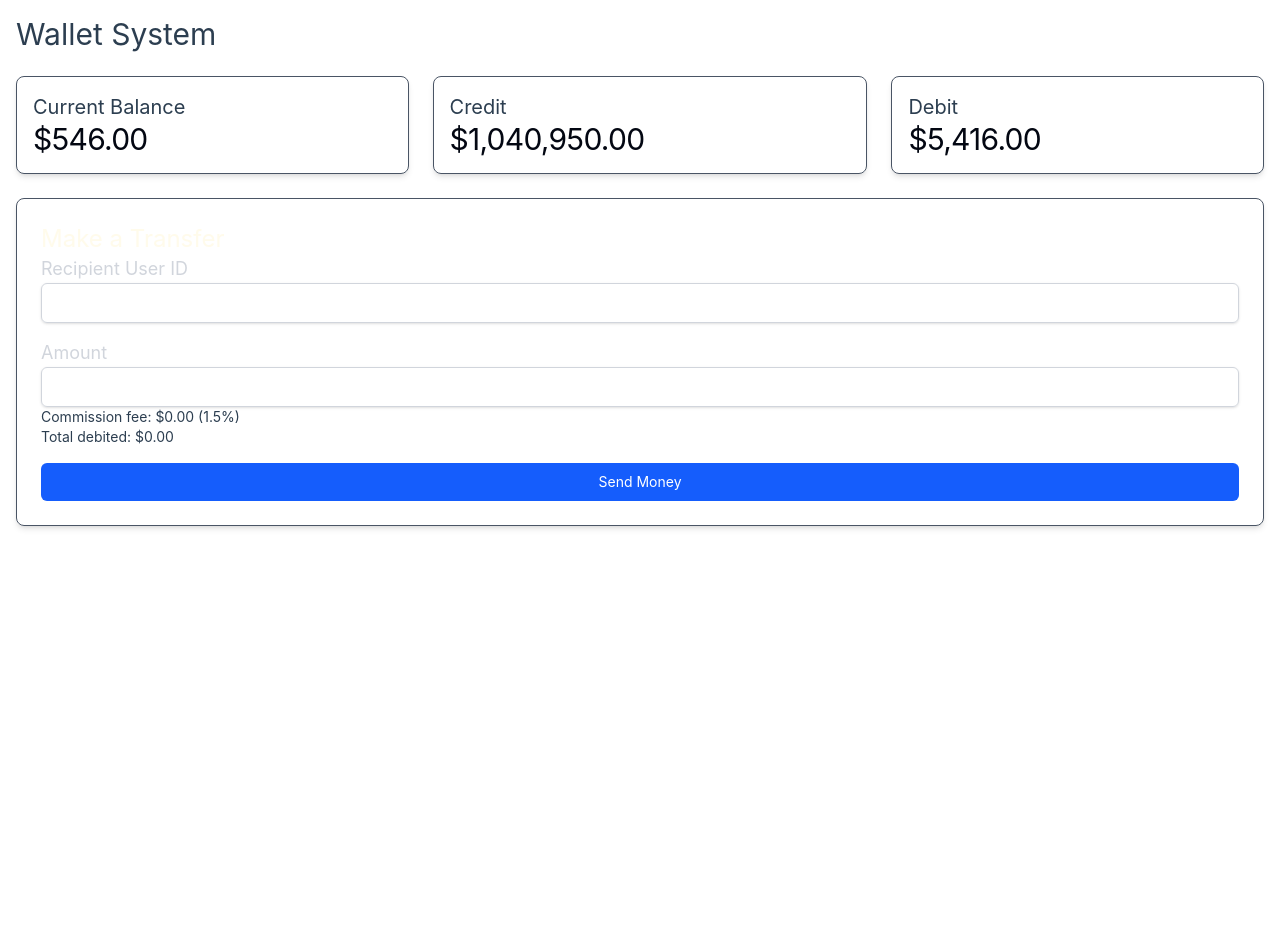
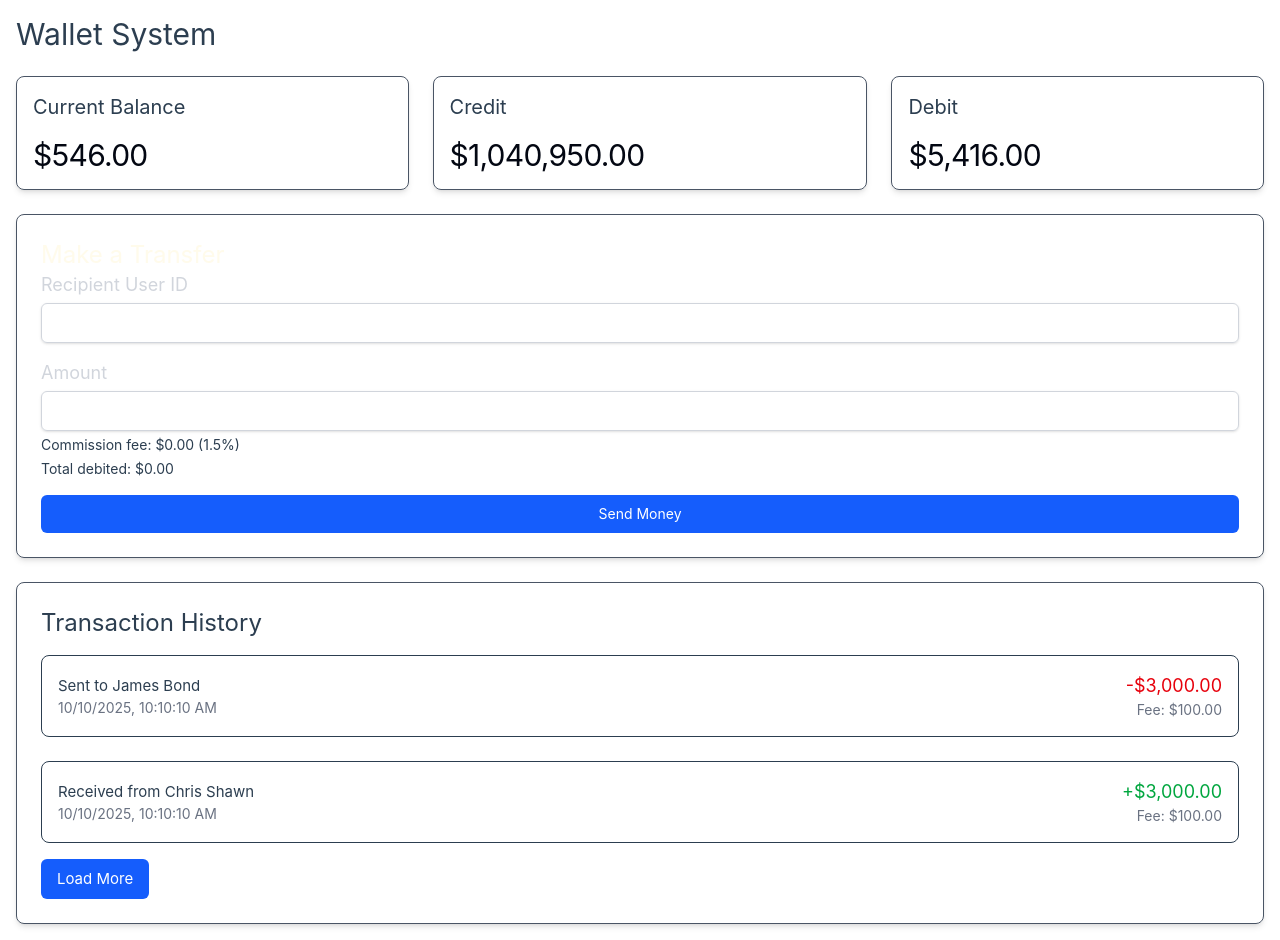
Before and after one commit to GeneraalAladeen/pimono-frontend, a Vue app: page / in a window 1280 px wide. Before the commit the page ends 800 px from the top, so only its background shows below. Built offline with nearby package versions, Linux system fonts and the light colour scheme.

Commit message:
create transaction history component

```diff
--- a/src/App.vue
+++ b/src/App.vue
@@ -1,22 +1,62 @@
 <script setup>
 import { ref } from 'vue'
 
-import BalanceCard from './components/BalanceCard.vue'
-import TransferForm from './components/TransferForm.vue'
+import BalanceCard from '@/components/BalanceCard.vue'
+import TransferForm from '@/components/TransferForm.vue'
+import TransactionHistory from '@/components/TransactionHistory.vue'
 
 const balance = ref(546)
 const credit = ref(1040950)
 const debit = ref(5416)
+const pagination = ref({
+  first: null,
+  last: null,
+  prev: null,
+  next: 'https://staging.pimono.com/api/transactions?cursor=eyJpZCI6MTgsIl9wb2ludHNUb05leHRJdGVtcyI6dHJ1ZX0',
+})
+const transactions = ref([
+  {
+    commission_fee: 100,
+    amount: 3000,
+    receiver: {
+      id: 123,
+      name: 'James Bond',
+    },
+    sender: {
+      id: 1,
+      name: 'Jane Doe',
+    },
+    created_at: '2025-10-10 10:10:10',
+  },
+  {
+    commission_fee: 100,
+    amount: 3000,
+    receiver: {
+      id: 1,
+      name: 'Jane Doe',
+    },
+    sender: {
+      id: 12,
+      name: 'Chris Shawn',
+    },
 
+    created_at: '2025-10-10 10:10:10',
+  },
+])
+const transactionsLoading = ref(false)
 const statLoading = ref(false)
 
 const handleTransferCompleted = () => {
   //show toast
 }
+
+const loadMoreTransactions = () => {
+  //load more
+}
 </script>
 
 <template>
-  <div id="app" class="container mx-auto gap-6 p-4">
+  <div id="app" class="container mx-auto gap-6 p-4 flex flex-col">
     <h1 class="text-3xl font-bold">Wallet System</h1>
 
     <div class="flex justify-between gap-6 flex-col sm:flex-row">
@@ -26,5 +66,14 @@ const handleTransferCompleted = () => {
     </div>
 
     <TransferForm @transfer-completed="handleTransferCompleted" />
+
+    <div>
+      <TransactionHistory
+        :transactions="transactions"
+        :loading="transactionsLoading"
+        :pagination="pagination"
+        @load-more="loadMoreTransactions"
+      />
+    </div>
   </div>
 </template>
--- a/src/assets/base.css
+++ b/src/assets/base.css
@@ -54,7 +54,7 @@
 *::before,
 *::after {
   box-sizing: border-box;
-  margin: 0;
+  /* margin: 0; */
   font-weight: normal;
 }
 
--- a/src/assets/main.css
+++ b/src/assets/main.css
@@ -5,14 +5,6 @@
   max-width: 1280px;
   margin: 0 auto;
   font-weight: normal;
-}
-
-a,
-.green {
-  text-decoration: none;
-  color: hsla(160, 100%, 37%, 1);
-  transition: 0.4s;
-  padding: 3px;
 }
 
 @media (hover: hover) {
--- /dev/null
+++ b/src/components/TransactionHistory.vue
@@ -0,0 +1,101 @@
+<script setup>
+import { computed, defineProps, defineEmits } from 'vue'
+import { formatAmount, formatDate } from '@/utils/formatters'
+
+const props = defineProps({
+  transactions: {
+    type: Array,
+    default: () => [],
+  },
+  currentUserId: {
+    type: Number,
+    default: 1,
+  },
+  loading: {
+    type: Boolean,
+    default: false,
+  },
+  pagination: {
+    type: Object,
+    default: () => ({}),
+  },
+})
+
+const emit = defineEmits(['load-more'])
+
+const getTransactionClass = (transaction) => {
+  return transaction.sender.id === props.currentUserId
+    ? 'border-red-200 bg-red-50'
+    : 'border-green-200 bg-green-50'
+}
+
+const getTransactionDescription = (transaction) => {
+  if (transaction.sender.id === props.currentUserId) {
+    return `Sent to ${transaction.receiver.name}`
+  }
+  return `Received from ${transaction.sender.name}`
+}
+
+const getAmountClass = (transaction) => {
+  return transaction.sender.id === props.currentUserId ? 'text-red-600' : 'text-green-600'
+}
+
+const getAmountDisplay = (transaction) => {
+  const prefix = transaction.sender.id === props.currentUserId ? '-' : '+'
+  return prefix + formatAmount(transaction.amount)
+}
+</script>
+
+<template>
+  <div class="border border-gray-600 rounded-lg shadow-md p-6">
+    <h2 class="text-2xl font-semibold mb-4">Transaction History</h2>
+
+    <div v-if="loading" class="flex flex-col gap-6">
+      <div v-for="n in 5" :key="n" class="animate-pulse gap-6">
+        <div class="h-12 bg-gray-800 rounded"></div>
+      </div>
+    </div>
+
+    <div v-else>
+      <div v-if="transactions.length === 0" class="text-center py-8 text-gray-500">
+        No transactions found.
+      </div>
+
+      <div v-else class="flex flex-col gap-6">
+        <div
+          v-for="transaction in transactions"
+          :key="transaction.id"
+          :class="['p-4 border rounded-lg']"
+        >
+          <div class="flex justify-between items-center">
+            <div>
+              <p class="font-semibold">
+                {{ getTransactionDescription(transaction) }}
+              </p>
+              <p class="text-sm text-gray-500">
+                {{ formatDate(transaction.created_at) }}
+              </p>
+            </div>
+            <div class="text-right">
+              <p :class="['text-lg font-bold', getAmountClass(transaction)]">
+                {{ getAmountDisplay(transaction) }}
+              </p>
+              <p class="text-sm text-gray-500">
+                Fee: {{ formatAmount(transaction.commission_fee) }}
+              </p>
+            </div>
+          </div>
+        </div>
+      </div>
+
+      <div v-if="pagination.next" class="mt-4">
+        <button
+          @click="$emit('load-more')"
+          class="px-4 py-2 bg-blue-600 text-white rounded-md hover:bg-blue-700"
+        >
+          Load More
+        </button>
+      </div>
+    </div>
+  </div>
+</template>
--- a/src/utils/formatters.js
+++ b/src/utils/formatters.js
@@ -17,3 +17,7 @@ export const formatAmount = (amount, options = {}) => {
     maximumFractionDigits,
   }).format(amount)
 }
+
+export const formatDate = (dateString) => {
+  return new Date(dateString).toLocaleString()
+}
```
